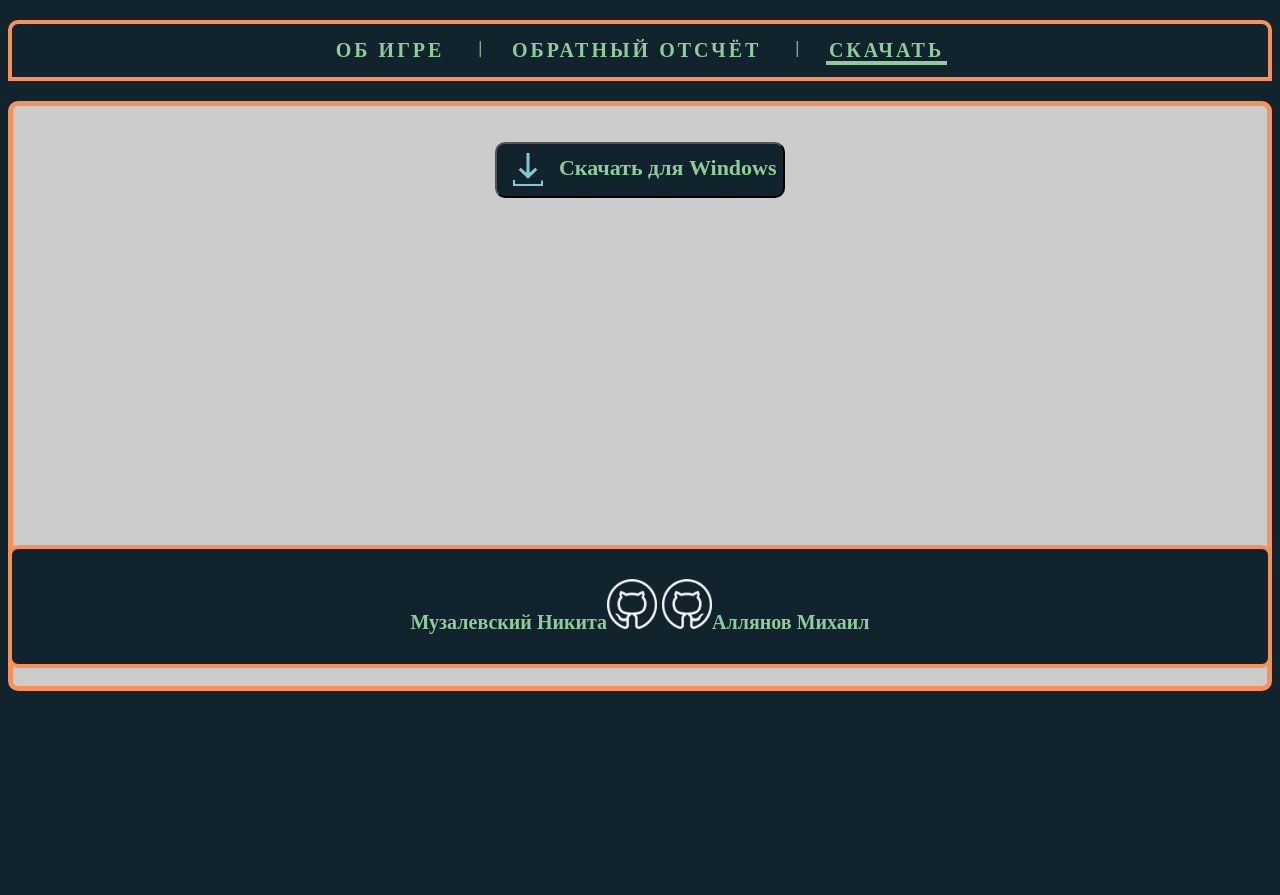
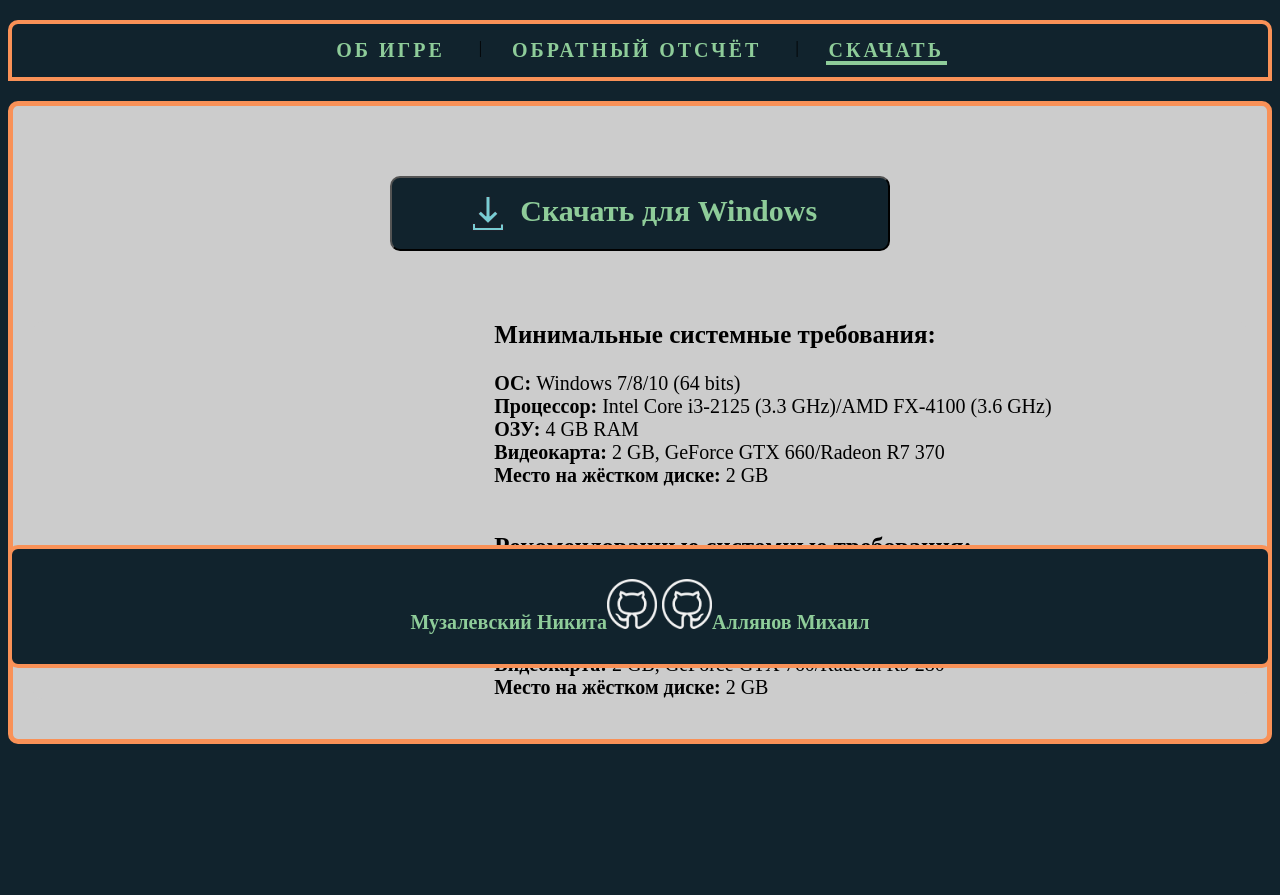
Before and after one commit to GREMIAR/Semester-5, a PHP site: page /Download.html in a window 1280 px wide. Shown: the part 127-1022 px from the top of the page. Before the commit the page ends 818 px from the top, so only its background shows below. Run offline with PHP 8.4, Linux system fonts and the light colour scheme.

Commit message:
Changed download page

```diff
--- a/lab 1/Download.html
+++ b/lab 1/Download.html
@@ -16,13 +16,14 @@
 			</menu>
 		</section>
 		<article>
-			<p></p>
 			<a href="https://github.com/GREBIAR-Git/NewGameDownload" target="_blank">
-				<button style="vertical-align:middle;align-items: center;" class="ButtonPress">
+				<button class="ButtonPress">
 					<img style="vertical-align:middle;" src="download.png" alt="Скачать" width="50" height="50">
 					Скачать для Windows
 				</button>
 			</a>
+			<p><b style="font-size: 25px;">Минимальные системные требования:</b><br><br> <b>ОС:</b> Windows 7/8/10 (64 bits)<br><b>Процессор:</b> Intel Core i3-2125 (3.3 GHz)/AMD FX-4100 (3.6 GHz)<br><b>ОЗУ:</b> 4 GB RAM<br><b>Видеокарта:</b> 2 GB, GeForce GTX 660/Radeon R7 370<br><b>Место на жёстком диске:</b>  2 GB <br><br><br>
+			<b style="font-size: 25px;">Рекомендованные системные требования:</b><br><br> <b>ОС:</b> Windows 7/8/10 (64 bits)<br><b>Процессор:</b> Intel Core i7-3820 (3.6 GHz)/AMD FX-8350 (4.0 GHz)<br><b>ОЗУ:</b> 8 GB RAM<br><b>Видеокарта:</b> 2 GB, GeForce GTX 760/Radeon R9 280<br><b>Место на жёстком диске:</b>  2 GB</p>
   	</article>
   	<footer>
   		<p>Музалевский Никита<a href="https://github.com/GREBIAR-Git" target="_blank"><img src="gitL.png" width="50" height="50" alt="Музалевский Никита"></a>
--- a/lab 1/style.css
+++ b/lab 1/style.css
@@ -1,7 +1,5 @@
 *{
-	color: #8ecc99;
 	border-radius: 10px;
-	font-weight: bold;
 	font-family: "Times New Roman", Times, serif;
 }
 body{
@@ -10,6 +8,7 @@ body{
 
 header {
 	background:#11232d;
+	font-weight: bold;
 	color:#cc99cc;
 	text-align:center;
 	padding: 28px;
@@ -64,6 +63,8 @@ article p{
 }
 
 .menu a {
+	font-weight: bold;
+	color: #8ecc99;
 	background:#11232d;
 	position: relative;
 	text-decoration: none;
@@ -108,6 +109,8 @@ section{
 }
 
 .NavBar a {
+	font-weight: bold;
+	color: #8ecc99;
 	position: relative;
 	text-decoration: none;
 	font-family: "Times New Roman", Times, serif;
@@ -173,6 +176,8 @@ section{
 }
 
 footer{
+	font-weight: bold;
+	color: #8ecc99;
 	background: #11232d;
 	margin-top: 10px;
 	vertical-align: middle;
@@ -185,9 +190,15 @@ footer img:hover{
 	background-color:#11111d;
 }
 .ButtonPress{
+	margin-top: 50px;
+	margin-bottom: 50px;
+	font-weight: bold;
+	color: #8ecc99;
 	background:#11232d;
-	font-size: 22px;
+	font-size: 30px;
 	transition: 1s;
+	width: 500px;
+	height: 75px;
 }
 .ButtonPress:hover{
 	background-color: #49423d;
--- a/lab 1/styleWithoutMenu.css
+++ b/lab 1/styleWithoutMenu.css
@@ -3,10 +3,14 @@ article{
 	margin-left:0;
 	margin-bottom: 20px;
 	text-align:center;
-	align-items: center; /* center the content vertically */
-	height: 540px;
 }
 footer{
 	position: sticky;
 	bottom: 5px;
 }
+
+article p{
+	text-align: justify;
+	font-size: 20px;
+	padding-left: 38%;
+}
```
Also changed, not shown: lab 1/Main.html (line endings or trailing spaces).
